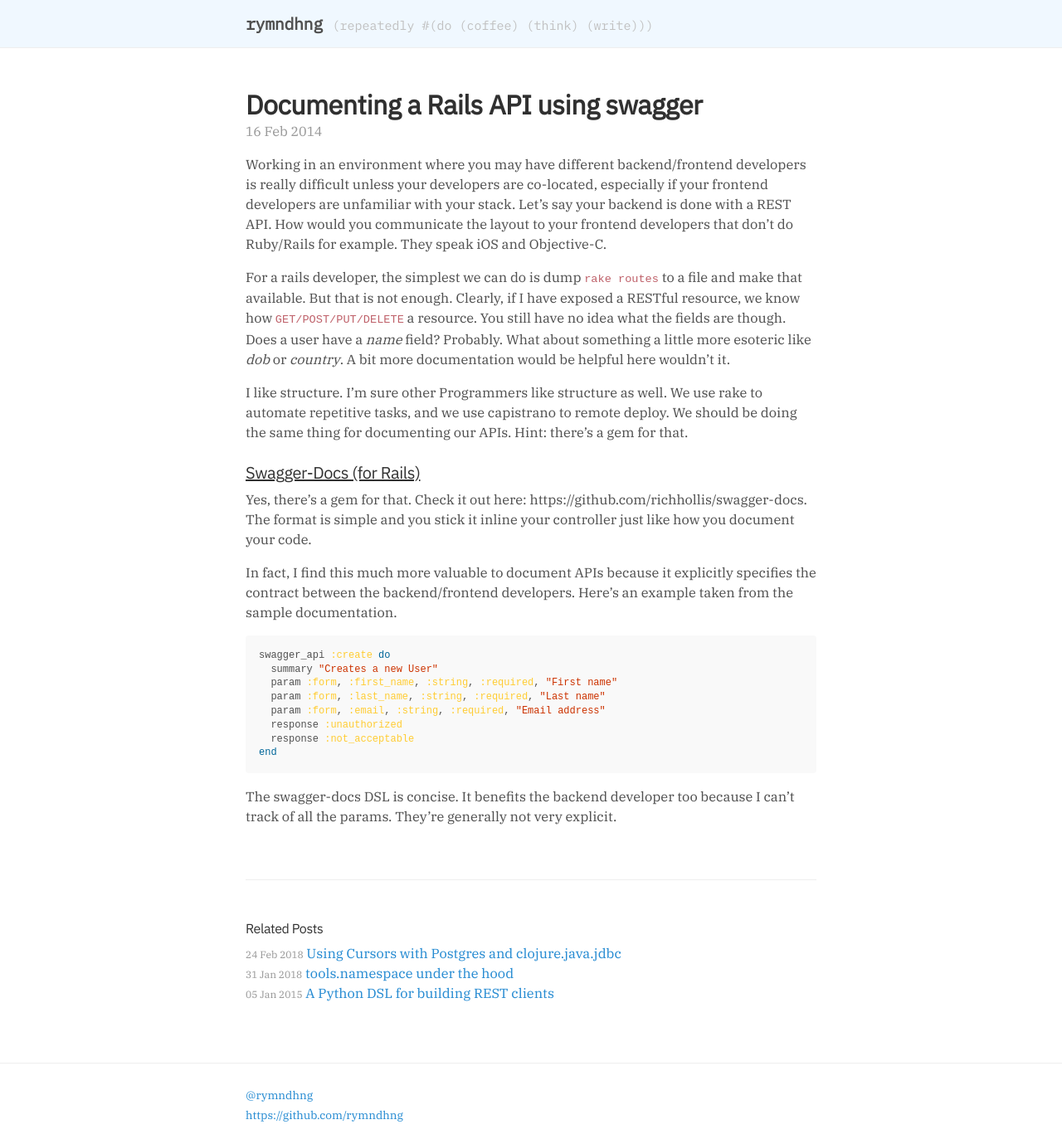
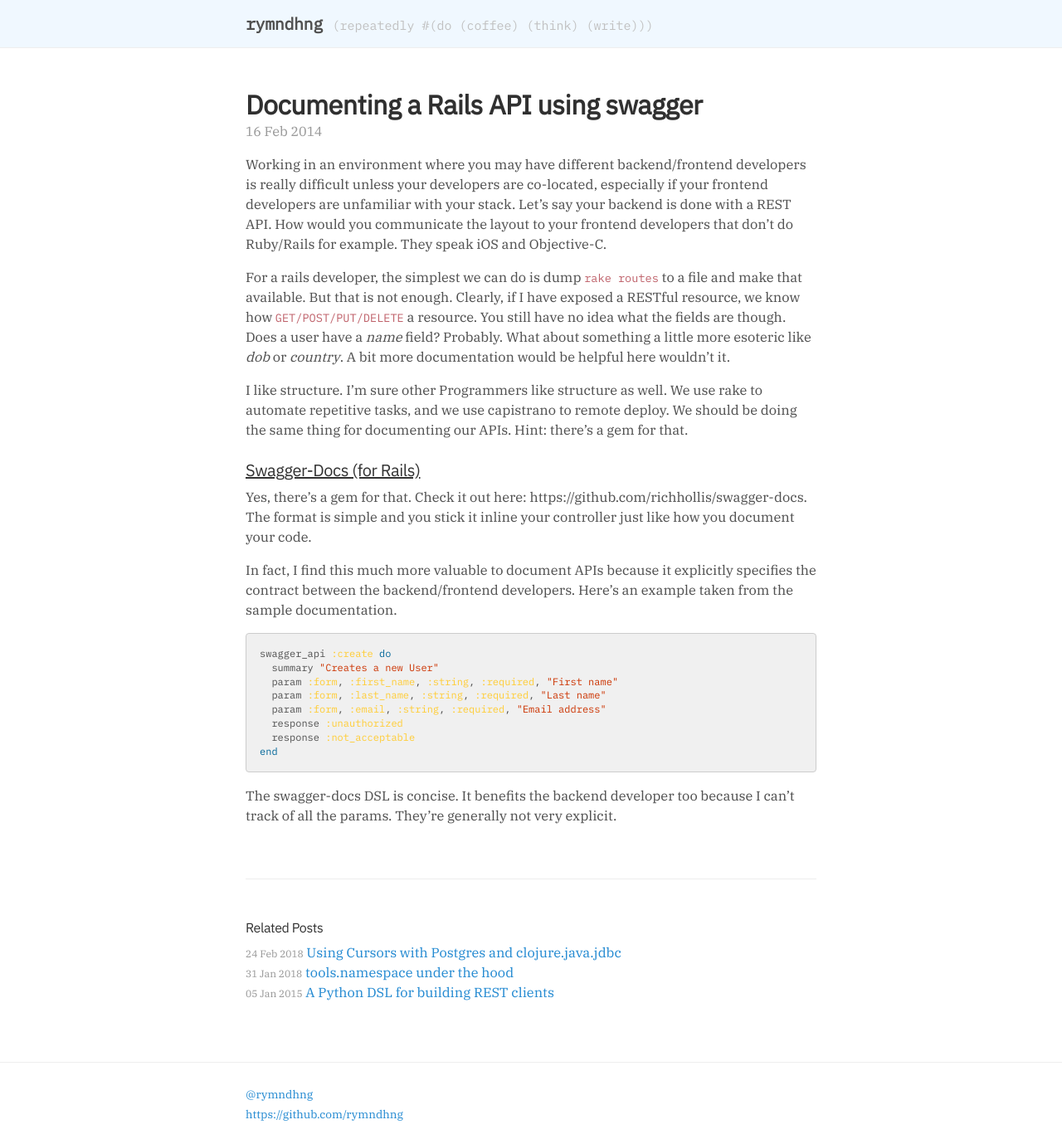
Before and after one commit to rymndhng/rymndhng.github.io, a Jekyll site: the page built from _posts/2014-02-16-add-swagger-to-rails.md, in a window 1280 px wide. Shown: the whole page at 83% size. Built offline with Jekyll 4.4.1, drawn with Linux system fonts in a browser that asks for light colours; some web fonts are replaced.

Commit message:
Fixup code style

```diff
--- a/_config.yml
+++ b/_config.yml
@@ -1,5 +1,5 @@
 # Dependencies
-highlighter:      nil           # colours are distracting
+highlighter:      rouge
 
 # Permalinks
 permalink:        pretty
--- a/public/css/poole.css
+++ b/public/css/poole.css
@@ -147,7 +147,7 @@
 /* Code */
 code,
 pre {
-  font-family: monospace, Menlo, Monaco, "Courier New", monospace;
+  font-family: "IBM Plex Mono", monospace, Menlo, Monaco, "Courier New", monospace;
 }
 code {
   font-size: .85rem;
@@ -165,7 +165,8 @@
   overflow-wrap: normal;
   word-break: break-all;
   word-wrap: break-word;
-  background-color: #f9f9f9;
+  background-color: #f0f0f0;
+  border: 1px solid #ccc;
 }
 pre code {
   padding: 0;
```
